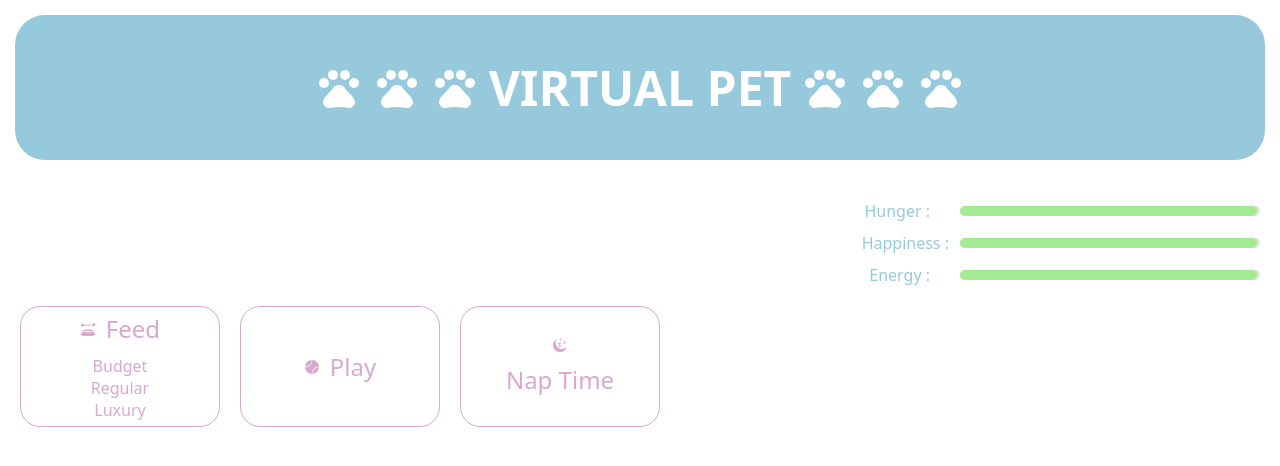
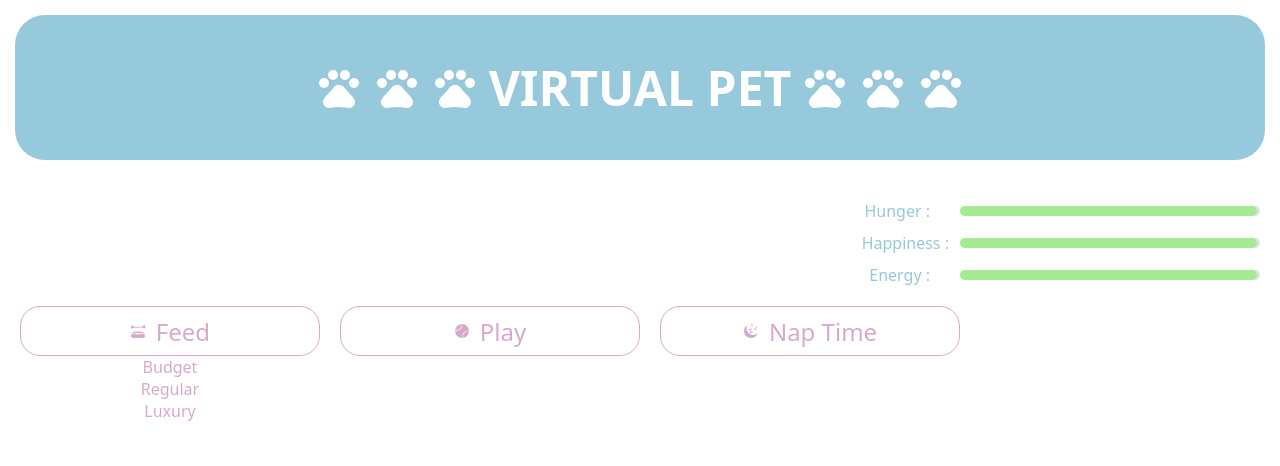
Before and after one commit to evelynmbart/Virtual-Pet, a React (Vite) app in the folder virtual-pet/: page / in a window 1280 px wide. Both pictures are taken after a click on the button "Feed". Shown: the top 466 px of the page. Built offline with nearby package versions, Linux system fonts and the light colour scheme; a web font is replaced by a local one.

Commit message:
attempting to style button dropdown menus

```diff
--- a/virtual-pet/src/App.css
+++ b/virtual-pet/src/App.css
@@ -61,12 +61,6 @@
   margin: 20px;
 }
 
-.hunger-stat {
-  display: flex;
-  align-items: center;
-  gap: 30px;
-}
-
 .btn-title {
   display: flex;
   gap: 10px;
@@ -77,7 +71,8 @@
   display: flex;
   flex-direction: column;
   font-size: 1.5rem;
-  width: 200px;
+  width: 300px;
+  height: 50px;
   justify-content: center;
 }
 
@@ -86,10 +81,23 @@
   display: flex;
   gap: 20px;
   cursor: pointer;
+  color: var(--tertiary-text-color);
+  text-align: center;
+
+  background-color: var(--primary-text-color);
 }
 
 .food-dropdown > div:hover {
   color: var(--secondary-text-color);
+  border-radius: 20px;
+  background-color: var(--tertiary-text-color);
+  overflow: hidden;
+}
+
+.hunger-stat {
+  display: flex;
+  align-items: center;
+  gap: 30px;
 }
 
 .happiness-stat {
--- a/virtual-pet/src/App.jsx
+++ b/virtual-pet/src/App.jsx
@@ -155,15 +155,15 @@ function App() {
 
   const boostEnergy = () => {
     const newEnergy = energy + REGULAR_ENERGY_BOOST;
+    setIsDarkMode(!isDarkMode);
+    // NEED LOGIC HERE TO CANCEL DARKMODE FROM WORKING
+    // IF PET IS RESTED ENOUGH
     if (newEnergy > MAX_STATS) {
       toast.warn("Stop! Your pet needs some rest!", {
         position: "bottom-right",
         autoClose: 2000,
         theme: "colored",
       });
-      setIsDarkMode(!isDarkMode);
-      // NEED LOGIC HERE TO CANCEL DARKMODE FROM WORKING
-      // IF PET IS RESTED ENOUGH
       return;
     } else {
       setEnergy(newEnergy);
--- a/virtual-pet/src/assets/FeedBtn.jsx
+++ b/virtual-pet/src/assets/FeedBtn.jsx
@@ -13,14 +13,18 @@ export function FeedBtn({
     setIsFoodClicked(!isFoodClicked);
   };
   return (
-    <button className="btn">
-      <div className="btn-title" onClick={toggleFoodDropdown}>
-        <GiDogBowl size={16} />
-        Feed
-      </div>
+    <div>
+      <button className="btn">
+        <div className="btn-title" onClick={toggleFoodDropdown}>
+          <GiDogBowl size={16} />
+          Feed
+        </div>
+      </button>
       <div
         className="food-dropdown"
-        style={{ display: isFoodClicked ? "block" : "none" }}
+        style={{
+          display: isFoodClicked ? "block" : "none",
+        }}
       >
         <div id="budget-food" onClick={budgetFoodBoost}>
           Budget
@@ -32,6 +36,6 @@ export function FeedBtn({
           Luxury
         </div>
       </div>
-    </button>
+    </div>
   );
 }
--- a/virtual-pet/src/assets/NaptimeBtn.jsx
+++ b/virtual-pet/src/assets/NaptimeBtn.jsx
@@ -4,8 +4,9 @@ import { GiNightSleep } from "react-icons/gi";
 export function NaptimeBtn({ boostEnergy }) {
   return (
     <button className="btn" onClick={boostEnergy}>
-      <GiNightSleep size={16} />
-      Nap Time
+      <div className="btn-title">
+        <GiNightSleep size={16} /> Nap Time
+      </div>
     </button>
   );
 }
--- a/virtual-pet/src/assets/PlayBtn.jsx
+++ b/virtual-pet/src/assets/PlayBtn.jsx
@@ -11,11 +11,13 @@ export function PlayBtn({
     setIsPlayClicked(!isPlayClicked);
   };
   return (
-    <button className="btn">
-      <div className="btn-title" onClick={togglePlayDropdown}>
-        <GiTennisBall size={16} />
-        Play
-      </div>
+    <div>
+      <button className="btn">
+        <div className="btn-title" onClick={togglePlayDropdown}>
+          <GiTennisBall size={16} />
+          Play
+        </div>
+      </button>
       <div
         className="food-dropdown"
         style={{ display: isPlayClicked ? "block" : "none" }}
@@ -30,6 +32,6 @@ export function PlayBtn({
           Luxury
         </div>
       </div>
-    </button>
+    </div>
   );
 }
```
